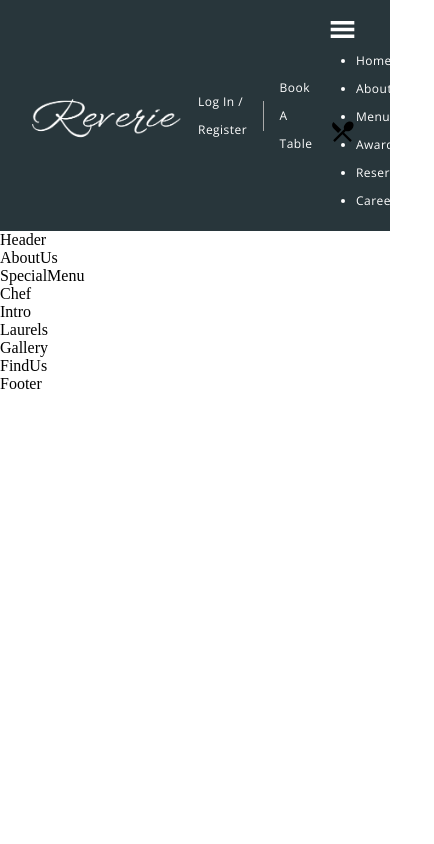
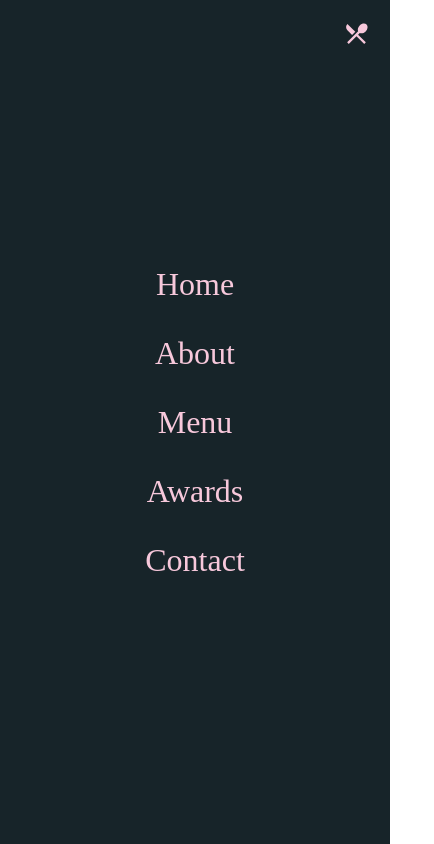
Before and after one commit to butlerem/reverie, a React (Create React App) app: page / in a window 390 px wide. Both pictures are taken after a click on the icon 342 px from the left and 29 px from the top of the page. Shown: the whole page, 434 px wide, since content can reach past the window. Built offline with nearby package versions, Linux system fonts and the light colour scheme; a web font is replaced by a local one.

Commit message:
styling navbar

```diff
--- a/src/components/Navbar/Navbar.css
+++ b/src/components/Navbar/Navbar.css
@@ -33,7 +33,7 @@
 }
 
 .app__navbar-links li:hover {
-    color: var(--color-grey)
+    color: var(--color-grey);
 }
 
 .app__navbar-login {
@@ -45,7 +45,7 @@
 .app__navbar-login a {
     margin: 0 1rem;
     text-decoration: none;
-    transition: 0.5s ease;
+    transition: .5s ease;
 }
 
 .app__navbar-login a:hover {
@@ -55,7 +55,7 @@
 .app__navbar-login div {
     width: 1px;
     height: 30px;
-    background-color: var(--color-grey);
+    background: var(--color-grey);
 }
 
 .app__navbar-smallscreen {
@@ -69,7 +69,7 @@
     width: 100%;
     height: 100vh;
     background: var(--color-black);
-    transition: 0.5s ease;
+    transition: .5s ease;
 
     flex-direction: column;
     z-index: 5;
@@ -85,6 +85,29 @@
     right: 20px;
 }
 
+.app__navbar-smallscreen_links {
+    list-style: none;
+}
+
+.app__navbar-smallscreen_links li {
+    margin: 2rem;
+    cursor: pointer;
+    color: var(--color-golden);
+    font-size: 2rem;
+    text-align: center;
+    font-family: var(--font-base);
+}
+
+.app__navbar-smallscreen_links li:hover {
+    color: var(--color-white);
+}
+
+@media screen and (min-width: 2000px) {
+    .app__navbar-logo img {
+        width: 210px;
+    }
+}
+
 @media screen and (max-width: 1150px) {
     .app__navbar-links {
         display: none;
@@ -94,3 +117,17 @@
         display: flex;
     }
 }
+
+@media screen and (max-width: 650px) {
+    .app__navbar {
+        padding: 1rem;
+    }
+
+    .app__navbar-login {
+        display: none;
+    }
+
+    .app__navbar-logo img {
+        width: 110px;
+    }
+}
--- a/src/components/Navbar/Navbar.jsx
+++ b/src/components/Navbar/Navbar.jsx
@@ -1,45 +1,45 @@
 import React from 'react';
 import { GiHamburgerMenu } from 'react-icons/gi';
 import { MdOutlineRestaurantMenu } from 'react-icons/md';
-
 import images from '../../constants/images';
 import './Navbar.css';
 
-const Navbar = () => (
-  <nav className= "app__navbar">
+const Navbar = () => {
+  const [toggleMenu, setToggleMenu] = React.useState(false);
+  return (
+    <nav className="app__navbar">
       <div className="app__navbar-logo">
-      <img src={images.reverie} alt="app logo" />
+        <img src={images.reverie} alt="app__logo" />
       </div>
-    <ul className= "app__navbar-links">
+      <ul className="app__navbar-links">
         <li className="p__opensans"><a href="#home">Home</a></li>
         <li className="p__opensans"><a href="#about">About</a></li>
         <li className="p__opensans"><a href="#menu">Menu</a></li>
         <li className="p__opensans"><a href="#awards">Awards</a></li>
-      <li className="p__opensans"><a href="#reservations">Reservations</a></li>
-      <li className="p__opensans"><a href="#careers">Careers</a></li>
+        <li className="p__opensans"><a href="#contact">Contact</a></li>
       </ul>
-    <div className= "app__navbar-login">
-      <a href="#login" className="p__opensans">Log In / Register</a>
+      <div className="app__navbar-login">
+        <a href="#login" className="p__opensans">Log In / Registration</a>
         <div />
-      <a href="/" className="p__opensans">Book a Table</a>
+        <a href="/" className="p__opensans">Book Table</a>
       </div>
-    <div className="app__navbar-smallscren_overlay flex">
-      <GiHamburgerMenu color= "#fff" fontSize={27} onClick={() => {}}/>
-
-      <div className='app__navbar-smallscren_overlay flex__center slide-bottom'>
-        <MdOutlineRestaurantMenu fontSize={27} className="overlay__close" onClick={() => {}}/>
-      <ul className= "app__navbar-smallscren-links">
-       <li className="p__opensans"><a href="#home">Home</a></li>
-        <li className="p__opensans"><a href="#about">About</a></li>
-        <li className="p__opensans"><a href="#menu">Menu</a></li>
-        <li className="p__opensans"><a href="#awards">Awards</a></li>
-        <li className="p__opensans"><a href="#reservations">Reservations</a></li>
-       <li className="p__opensans"><a href="#careers">Careers</a></li>
+      <div className="app__navbar-smallscreen">
+        <GiHamburgerMenu color="#fff" fontSize={27} onClick={() => setToggleMenu(true)} />
+        {toggleMenu && (
+          <div className="app__navbar-smallscreen_overlay flex__center slide-bottom">
+            <MdOutlineRestaurantMenu fontSize={27} className="overlay__close" onClick={() => setToggleMenu(false)} />
+            <ul className="app__navbar-smallscreen_links">
+              <li><a href="#home" onClick={() => setToggleMenu(false)}>Home</a></li>
+              <li><a href="#about" onClick={() => setToggleMenu(false)}>About</a></li>
+              <li><a href="#menu" onClick={() => setToggleMenu(false)}>Menu</a></li>
+              <li><a href="#awards" onClick={() => setToggleMenu(false)}>Awards</a></li>
+              <li><a href="#contact" onClick={() => setToggleMenu(false)}>Contact</a></li>
             </ul>
           </div>
-
+        )}
       </div>
     </nav>
   );
+};
 
 export default Navbar;
--- a/src/index.css
+++ b/src/index.css
@@ -4,8 +4,8 @@
   --font-base: 'Cormorant Upright', serif;
   --font-alt: 'Open Sans', sans-serif;
 
-  --color-golden: #87dcd4;
-  --color-black: #28363b;
+  --color-golden: #f7c8db;
+  --color-black: #172429;
   --color-gray: #545454;
   --color-crimson: #dbf5ef;
   --color-grey: #AAAAAA;
```
Also changed, not shown: 1 other file (tests, documents, lock files or other folders). Lines whose indentation alone changed are shown as unchanged.
